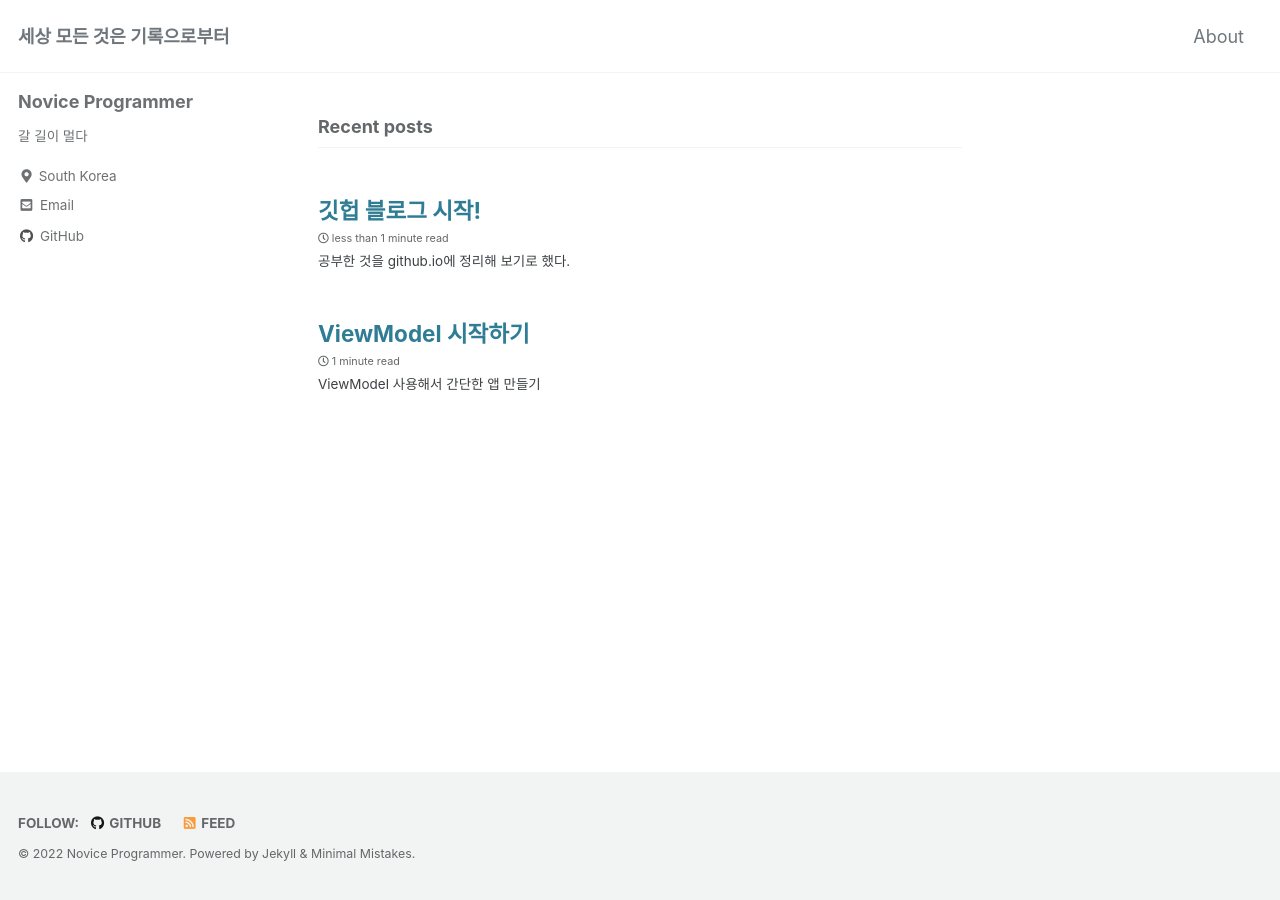
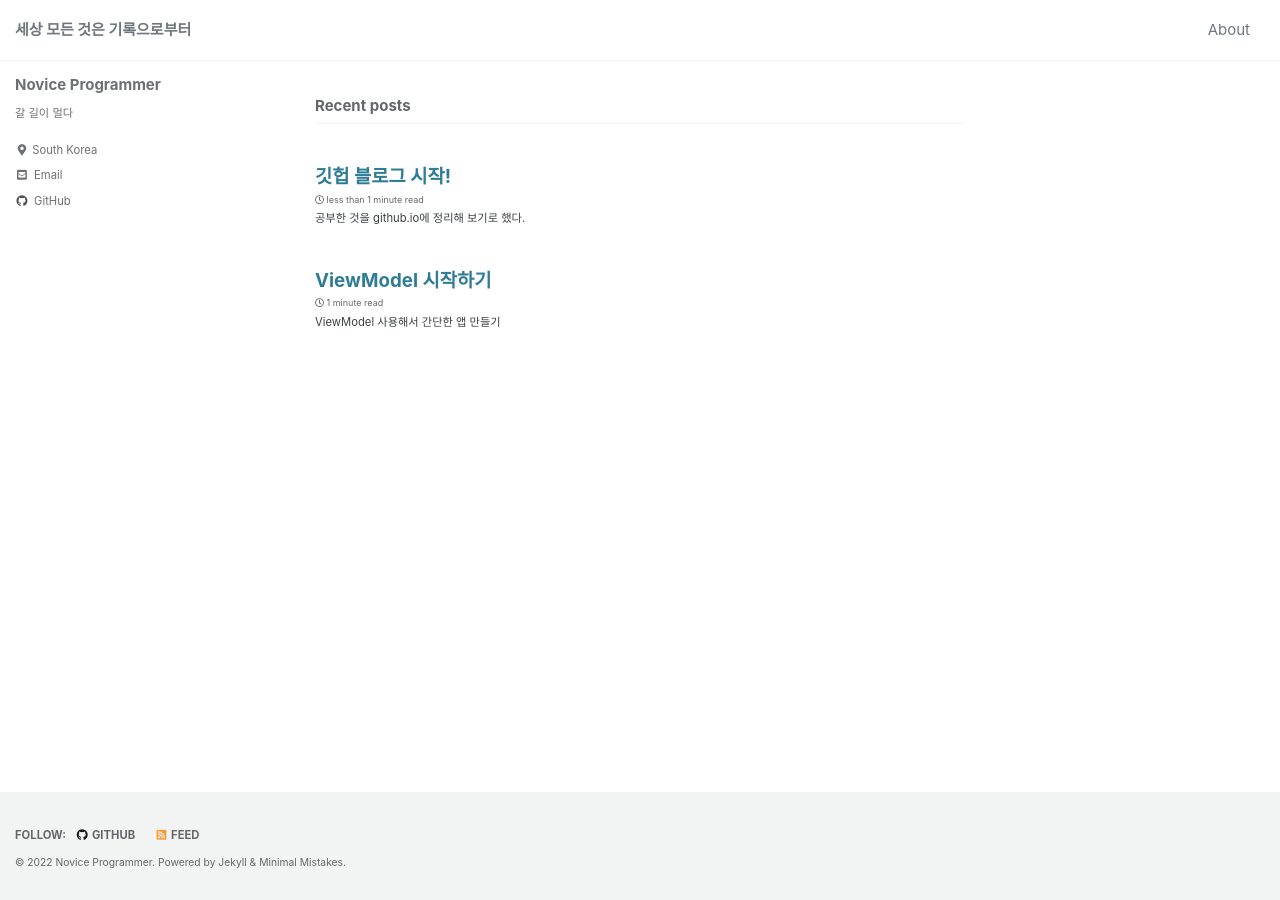
Before and after one commit to JuTaK97/JuTaK97.github.io, a Jekyll site: the page built from index.html, in a window 1280 px wide. Built offline with Jekyll 4.4.1, drawn with Linux system fonts in a browser that asks for light colours; cached includes are drawn as plain includes; the list of posts is cut into pages by our own code.

Commit message:
Update _reset.scss

```diff
--- a/_sass/minimal-mistakes/_reset.scss
+++ b/_sass/minimal-mistakes/_reset.scss
@@ -8,18 +8,18 @@ html {
   /* apply a natural box layout model to all elements */
   box-sizing: border-box;
   background-color: $background-color;
-  font-size: 16px;
+  font-size: 13px;
 
   @include breakpoint($medium) {
-    font-size: 14px;
+    font-size: 11px;
   }
 
   @include breakpoint($large) {
-    font-size: 16px;
+    font-size: 13px;
   }
 
   @include breakpoint($x-large) {
-    font-size: 18px;
+    font-size: 15px;
   }
 
   -webkit-text-size-adjust: 100%;
```
